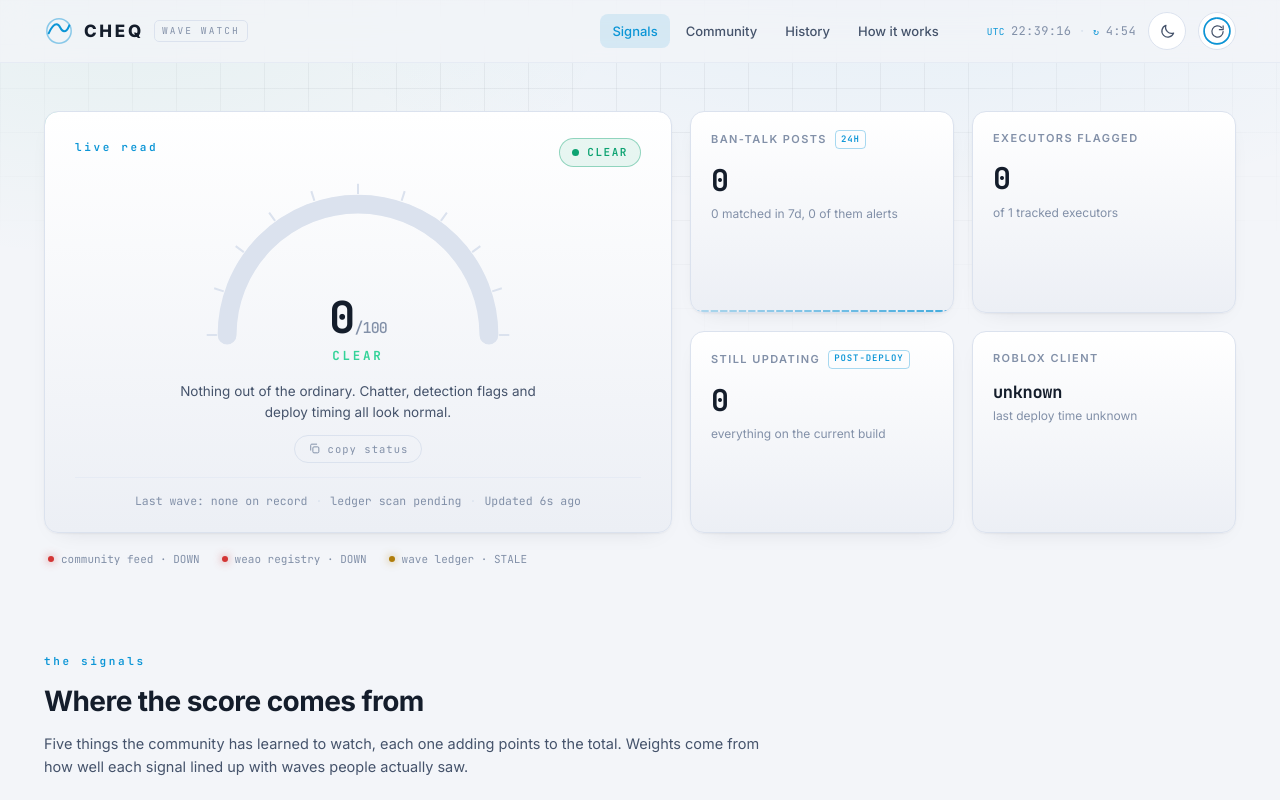
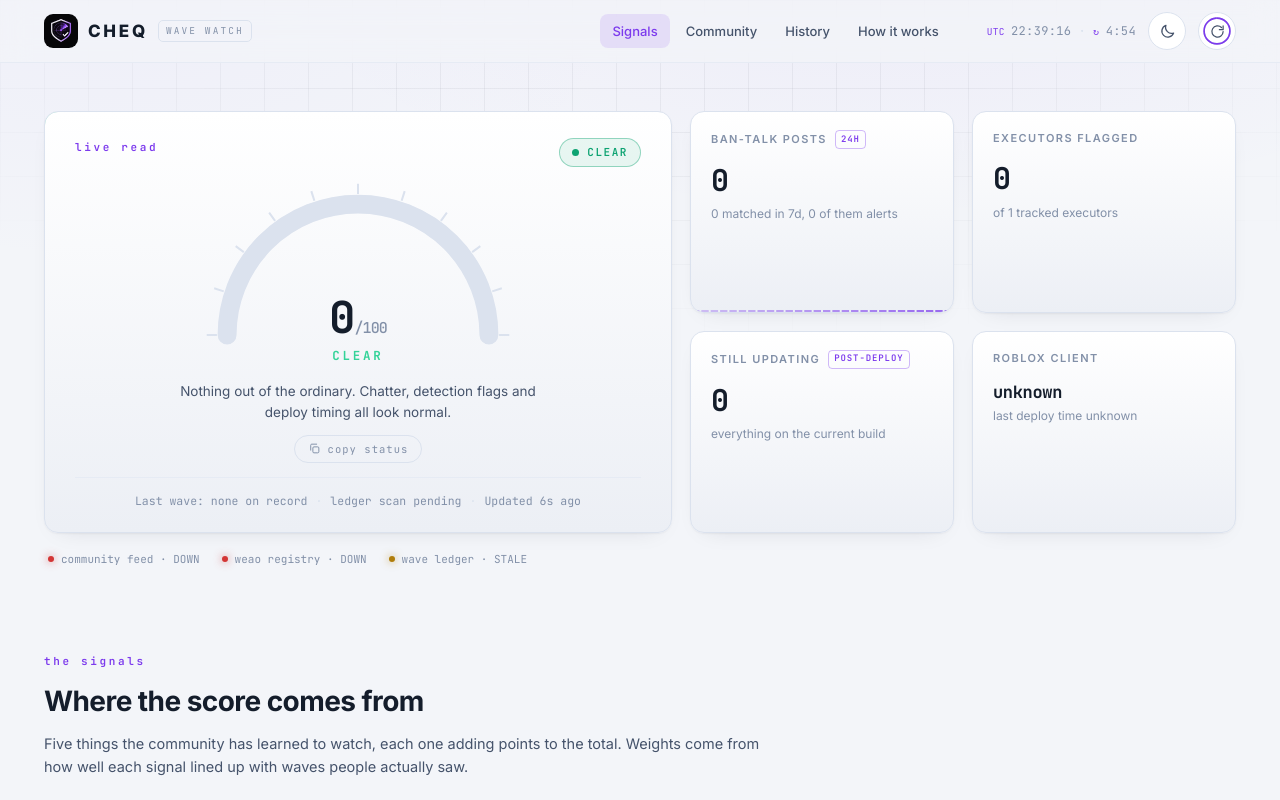
Before and after one commit to w0wzahh/cheq, a plain HTML site: page index.html in a window 1280 px wide. Shown: the top 800 px of the page. Drawn offline with Linux system fonts and the light colour scheme; no server answers.

Commit message:
Rebrand to radar-shield logo and redo OG card
New app icon set and favicon from the brand logo, accent retuned
to match the logo's lavender, nav mark uses the real logo, and the
Open Graph card is a centered composition built around it.

```diff
--- a/index.html
+++ b/index.html
@@ -11,7 +11,9 @@
 <link rel="canonical" href="https://cheq-orcin.vercel.app/" />
 <meta name="theme-color" content="#06080d" media="(prefers-color-scheme: dark)" />
 <meta name="theme-color" content="#f3f5f9" media="(prefers-color-scheme: light)" />
-<link rel="icon" type="image/svg+xml" href="favicon.svg" />
+<link rel="icon" type="image/png" sizes="32x32" href="icon-32.png" />
+<link rel="icon" type="image/png" sizes="192x192" href="icon-192.png" />
+<link rel="apple-touch-icon" href="icon-180.png" />
 <link rel="manifest" href="site.webmanifest" />
 
 <meta property="og:type" content="website" />
@@ -105,10 +107,7 @@
 <header class="nav">
   <div class="nav-inner">
     <a class="brand" href="#top">
-      <svg class="brand-mark" viewBox="0 0 32 32" fill="none" aria-hidden="true">
-        <circle cx="16" cy="16" r="13" stroke="currentColor" stroke-width="1.6" opacity="0.45"/>
-        <path d="M5 18.5c2.8-6.5 5.6-9.8 8.4-9.8 4.4 0 3.7 7.6 8 7.6 2.2 0 4.1-2.1 5.6-6.3" stroke="currentColor" stroke-width="2.1" stroke-linecap="round"/>
-      </svg>
+      <img class="brand-mark" src="logo.png" alt="CHEQ logo" />
       <span class="brand-name">CHEQ</span>
       <span class="brand-sub">WAVE WATCH</span>
     </a>
--- a/styles.css
+++ b/styles.css
@@ -13,8 +13,8 @@
   --text: #e6ecf5;
   --text-2: #9aa7bd;
   --text-3: #5d6b85;
-  --accent: #57d0ff;
-  --accent-ink: #06121a;
+  --accent: #a78bfa;
+  --accent-ink: #170b32;
   --green: #34d399;
   --amber: #fbbf24;
   --orange: #fb923c;
@@ -23,8 +23,8 @@
   --card-shadow: none;
   --nav-bg: rgba(6, 8, 13, .72);
   --grid-line: rgba(148, 163, 190, .045);
-  --wash-a: rgba(87, 208, 255, .055);
-  --wash-b: rgba(52, 211, 153, .045);
+  --wash-a: rgba(167, 139, 250, .065);
+  --wash-b: rgba(124, 58, 237, .05);
   --chip-hover: rgba(148, 163, 190, .08);
   --skeleton-sheen: rgba(148, 163, 190, .06);
   --radius: 14px;
@@ -43,7 +43,7 @@ html[data-theme="light"] {
   --text: #141d2b;
   --text-2: #45536b;
   --text-3: #8290a8;
-  --accent: #0b95d6;
+  --accent: #7c3aed;
   --accent-ink: #ffffff;
   --green: #0ea372;
   --amber: #b07d0a;
@@ -53,8 +53,8 @@ html[data-theme="light"] {
   --card-shadow: 0 1px 2px rgba(20, 29, 43, .05), 0 8px 24px -16px rgba(20, 29, 43, .18);
   --nav-bg: rgba(243, 245, 249, .75);
   --grid-line: rgba(20, 29, 43, .05);
-  --wash-a: rgba(11, 149, 214, .07);
-  --wash-b: rgba(14, 163, 114, .06);
+  --wash-a: rgba(124, 58, 237, .06);
+  --wash-b: rgba(167, 139, 250, .06);
   --chip-hover: rgba(20, 29, 43, .06);
   --skeleton-sheen: rgba(20, 29, 43, .05);
   color-scheme: light;
@@ -142,7 +142,7 @@ body {
   height: 62px; display: flex; align-items: center; gap: 28px;
 }
 .brand { display: flex; align-items: center; gap: 10px; text-decoration: none; color: var(--text); }
-.brand-mark { width: 30px; height: 30px; color: var(--accent); }
+.brand-mark { width: 34px; height: 34px; border-radius: 9px; display: block; }
 .brand-name { font-weight: 800; letter-spacing: .16em; font-size: 17px; }
 .brand-sub {
   font-family: var(--mono); font-size: 9.5px; letter-spacing: .22em;
```
Also changed, not shown: favicon.svg (deleted), icon-180.png (added), icon-192.png, icon-32.png (added), icon-512.png, logo.png (added), og.png.
